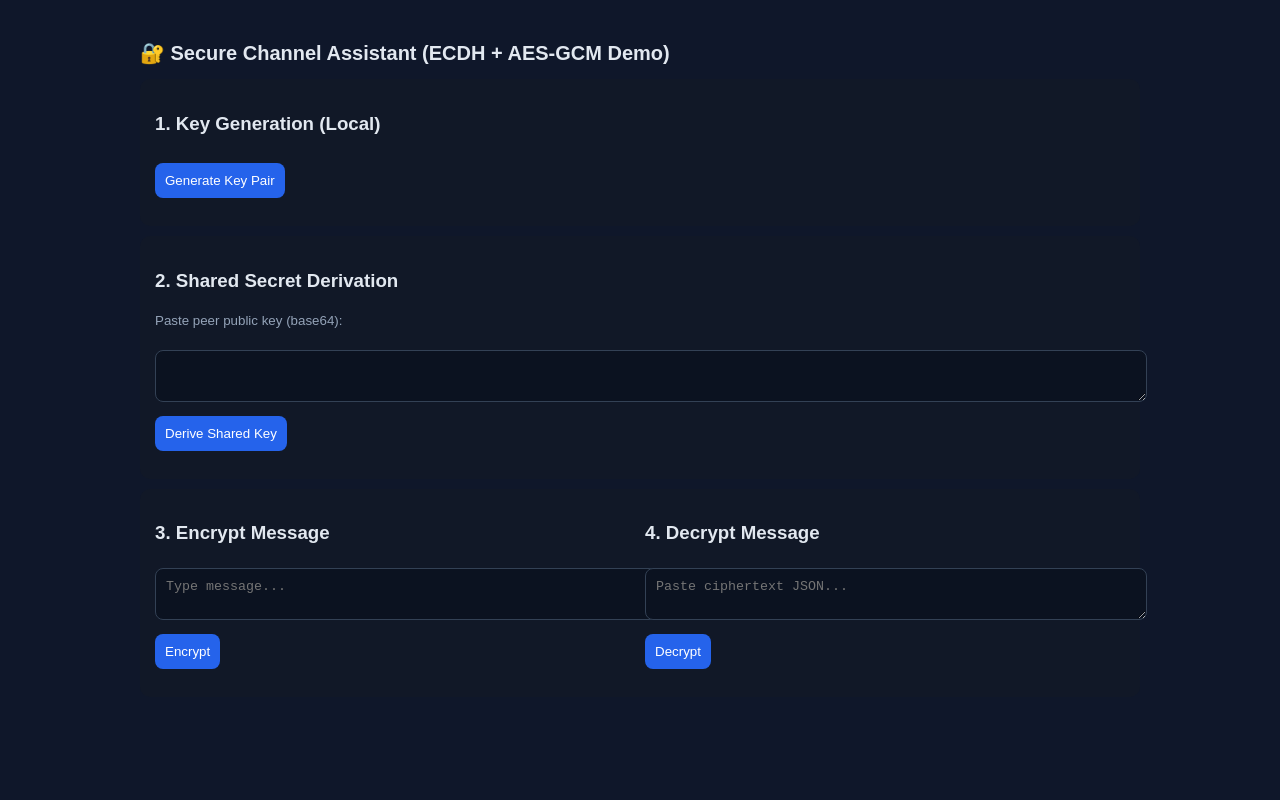
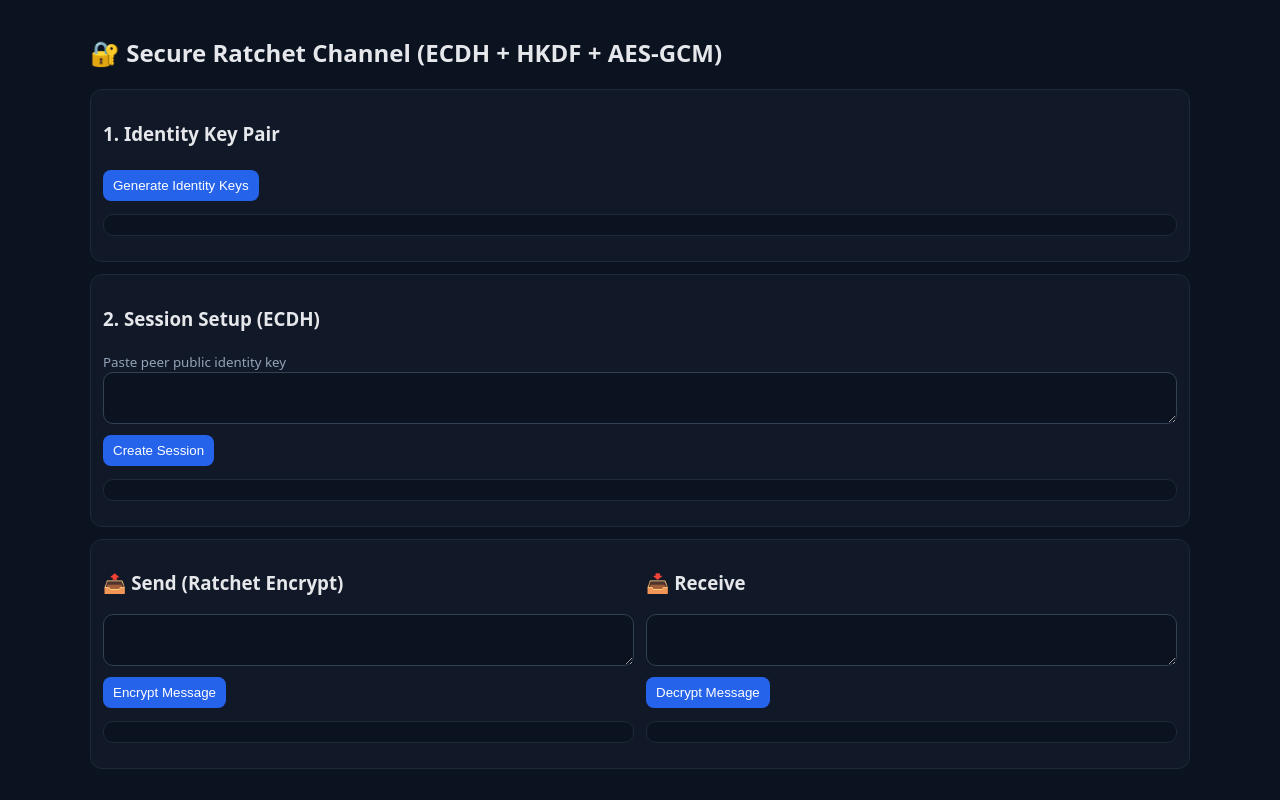
Before and after one commit to MINING123STUDIOs/Secure-channel, a plain HTML site: page index.html in a window 1280 px wide. Drawn offline with Linux system fonts and the light colour scheme.

Commit message:
Refactor secure channel demo layout and functionality

```diff
--- a/index.html
+++ b/index.html
@@ -2,157 +2,259 @@
 <html lang="en">
 <head>
 <meta charset="UTF-8" />
-<title>Secure Channel Assistant (ECDH + AES-GCM)</title>
+<meta name="viewport" content="width=device-width, initial-scale=1"/>
+<title>Secure Ratchet Channel Demo</title>
+
 <style>
-body { font-family: Arial, sans-serif; background:#0f172a; color:#e2e8f0; padding:20px; }
-.container { max-width: 1000px; margin:auto; }
-h1 { font-size: 20px; }
-.panel { background:#111827; padding:15px; margin:10px 0; border-radius:10px; }
-textarea, input {
-  width:100%; padding:10px; margin-top:5px;
-  background:#0b1220; color:#e2e8f0; border:1px solid #334155;
+body {
+  font-family: system-ui;
+  background:#0b1220;
+  color:#e5e7eb;
+  margin:0;
+  padding:16px;
+}
+
+.container { max-width:1100px; margin:auto; }
+
+.panel {
+  background:#111827;
+  border:1px solid #1f2937;
+  border-radius:12px;
+  padding:12px;
+  margin-bottom:12px;
+}
+
+.row { display:flex; gap:12px; flex-wrap:wrap; }
+
+.col { flex:1; min-width:300px; }
+
+textarea {
+  width:100%;
+  background:#0b1220;
+  border:1px solid #334155;
+  border-radius:10px;
+  color:#e5e7eb;
+  padding:10px;
+  box-sizing:border-box;
+}
+
+button {
+  background:#2563eb;
+  color:white;
+  border:none;
+  padding:8px 10px;
   border-radius:8px;
+  margin-top:6px;
+  cursor:pointer;
 }
-button {
-  margin-top:10px; padding:10px;
-  background:#2563eb; border:none; color:white;
-  border-radius:8px; cursor:pointer;
+
+button:hover { background:#1d4ed8; }
+
+pre {
+  background:#0b1220;
+  padding:10px;
+  border-radius:10px;
+  border:1px solid #1f2937;
+  white-space:pre-wrap;
+  word-break:break-word;
 }
-button:hover { background:#1d4ed8; }
-.row { display:flex; gap:10px; }
-.col { flex:1; }
+
 small { color:#94a3b8; }
-pre { white-space: pre-wrap; word-break: break-word; }
 </style>
 </head>
+
 <body>
 <div class="container">
-<h1>🔐 Secure Channel Assistant (ECDH + AES-GCM Demo)</h1>
+
+<h2>🔐 Secure Ratchet Channel (ECDH + HKDF + AES-GCM)</h2>
 
 <div class="panel">
-  <h3>1. Key Generation (Local)</h3>
-  <button onclick="generateKeys()">Generate Key Pair</button>
-  <pre id="keys"></pre>
+  <h3>1. Identity Key Pair</h3>
+  <button onclick="genIdentity()">Generate Identity Keys</button>
+  <pre id="idOut"></pre>
 </div>
 
 <div class="panel">
-  <h3>2. Shared Secret Derivation</h3>
-  <p><small>Paste peer public key (base64):</small></p>
-  <textarea id="peerKey"></textarea>
-  <button onclick="deriveSecret()">Derive Shared Key</button>
-  <pre id="secretOut"></pre>
+  <h3>2. Session Setup (ECDH)</h3>
+  <small>Paste peer public identity key</small>
+  <textarea id="peerId"></textarea>
+  <button onclick="deriveSession()">Create Session</button>
+  <pre id="sessionOut"></pre>
 </div>
 
 <div class="panel row">
-  <div class="col">
-    <h3>3. Encrypt Message</h3>
-    <textarea id="plain" placeholder="Type message..."></textarea>
-    <button onclick="encryptMsg()">Encrypt</button>
-    <pre id="cipherOut"></pre>
-  </div>
 
-  <div class="col">
-    <h3>4. Decrypt Message</h3>
-    <textarea id="cipher" placeholder="Paste ciphertext JSON..."></textarea>
-    <button onclick="decryptMsg()">Decrypt</button>
-    <pre id="plainOut"></pre>
-  </div>
+<div class="col">
+<h3>📤 Send (Ratchet Encrypt)</h3>
+<textarea id="msgIn"></textarea>
+<button onclick="sendMsg()">Encrypt Message</button>
+<pre id="outCipher"></pre>
+</div>
+
+<div class="col">
+<h3>📥 Receive</h3>
+<textarea id="msgInCipher"></textarea>
+<button onclick="recvMsg()">Decrypt Message</button>
+<pre id="outPlain"></pre>
+</div>
+
 </div>
 
 </div>
 
 <script>
-let keyPair;
-let sharedKey;
+let identityKey;
+let peerKey;
+let sharedSecret;
 
-function bufToB64(buf) {
+// symmetric ratchet state
+let chainKey = null;
+let sendCounter = 0;
+let recvCounter = 0;
+
+function b64(buf) {
   return btoa(String.fromCharCode(...new Uint8Array(buf)));
 }
-function b64ToBuf(b64) {
-  return Uint8Array.from(atob(b64), c => c.charCodeAt(0));
+function unb64(str) {
+  return Uint8Array.from(atob(str), c => c.charCodeAt(0));
 }
 
-async function generateKeys() {
-  keyPair = await crypto.subtle.generateKey(
-    { name: "ECDH", namedCurve: "P-256" },
+async function hkdf(keyMaterial, salt, info) {
+  return crypto.subtle.deriveKey(
+    {
+      name: "HKDF",
+      salt,
+      info,
+      hash: "SHA-256"
+    },
+    keyMaterial,
+    { name: "AES-GCM", length: 256 },
+    false,
+    ["encrypt", "decrypt"]
+  );
+}
+
+async function genIdentity() {
+  identityKey = await crypto.subtle.generateKey(
+    { name:"ECDH", namedCurve:"P-256" },
     true,
     ["deriveKey"]
   );
 
-  const pub = await crypto.subtle.exportKey("spki", keyPair.publicKey);
+  const pub = await crypto.subtle.exportKey("spki", identityKey.publicKey);
 
-  document.getElementById("keys").textContent =
-    "Public Key (share this):\n" + bufToB64(pub);
+  document.getElementById("idOut").textContent =
+    "Identity Public Key:\n" + b64(pub);
 }
 
-async function deriveSecret() {
-  const peerB64 = document.getElementById("peerKey").value.trim();
-  const peerBuf = b64ToBuf(peerB64);
+async function deriveSession() {
+  const peerBuf = unb64(document.getElementById("peerId").value.trim());
 
-  const peerKey = await crypto.subtle.importKey(
+  peerKey = await crypto.subtle.importKey(
     "spki",
     peerBuf,
-    { name: "ECDH", namedCurve: "P-256" },
+    { name:"ECDH", namedCurve:"P-256" },
     true,
     []
   );
 
-  sharedKey = await crypto.subtle.deriveKey(
-    { name: "ECDH", public: peerKey },
-    keyPair.privateKey,
-    { name: "AES-GCM", length: 256 },
-    false,
-    ["encrypt", "decrypt"]
+  sharedSecret = await crypto.subtle.deriveBits(
+    { name:"ECDH", public: peerKey },
+    identityKey.privateKey,
+    256
   );
 
-  document.getElementById("secretOut").textContent =
-    "✔ Shared AES-GCM key established.";
+  const rawKey = await crypto.subtle.importKey(
+    "raw",
+    sharedSecret,
+    "HKDF",
+    false,
+    ["deriveKey"]
+  );
+
+  const salt = crypto.getRandomValues(new Uint8Array(16));
+
+  chainKey = await hkdf(rawKey, salt, new TextEncoder().encode("session-init"));
+
+  document.getElementById("sessionOut").textContent =
+    "✔ Session established. Ratchet initialized.";
 }
 
-async function encryptMsg() {
-  if (!sharedKey) return alert("No shared key yet.");
+async function ratchetKey(counter) {
+  const info = new TextEncoder().encode("msg-" + counter);
 
+  const keyMaterial = await crypto.subtle.exportKey("raw", chainKey);
+
+  const baseKey = await crypto.subtle.importKey(
+    "raw",
+    keyMaterial,
+    "HKDF",
+    false,
+    ["deriveKey"]
+  );
+
+  return hkdf(
+    baseKey,
+    new Uint8Array(16),
+    info
+  );
+}
+
+async function sendMsg() {
+  if (!chainKey) return alert("No session");
+
+  const msg = new TextEncoder().encode(document.getElementById("msgIn").value);
+
+  const key = await ratchetKey(sendCounter++);
   const iv = crypto.getRandomValues(new Uint8Array(12));
-  const text = new TextEncoder().encode(document.getElementById("plain").value);
 
   const ct = await crypto.subtle.encrypt(
-    { name: "AES-GCM", iv },
-    sharedKey,
-    text
+    { name:"AES-GCM", iv },
+    key,
+    msg
   );
 
   const payload = {
-    iv: bufToB64(iv),
-    data: bufToB64(ct)
+    c: sendCounter,
+    iv: b64(iv),
+    d: b64(ct)
   };
 
-  document.getElementById("cipherOut").textContent =
+  document.getElementById("outCipher").textContent =
     JSON.stringify(payload, null, 2);
 }
 
-async function decryptMsg() {
-  if (!sharedKey) return alert("No shared key yet.");
+async function recvMsg() {
+  if (!chainKey) return alert("No session");
 
   try {
-    const payload = JSON.parse(document.getElementById("cipher").value);
+    const payload = JSON.parse(document.getElementById("msgInCipher").value);
 
-    const iv = b64ToBuf(payload.iv);
-    const data = b64ToBuf(payload.data);
+    if (payload.c <= recvCounter) {
+      throw new Error("Replay detected");
+    }
+
+    recvCounter = payload.c;
+
+    const key = await ratchetKey(payload.c);
+    const iv = unb64(payload.iv);
+    const data = unb64(payload.d);
 
     const pt = await crypto.subtle.decrypt(
-      { name: "AES-GCM", iv },
-      sharedKey,
+      { name:"AES-GCM", iv },
+      key,
       data
     );
 
-    document.getElementById("plainOut").textContent =
+    document.getElementById("outPlain").textContent =
       new TextDecoder().decode(pt);
 
   } catch (e) {
-    document.getElementById("plainOut").textContent =
-      "❌ Decryption failed (tampered or wrong key)";
+    document.getElementById("outPlain").textContent =
+      "❌ Failed: " + e.message;
   }
 }
 </script>
+
 </body>
 </html>
```
